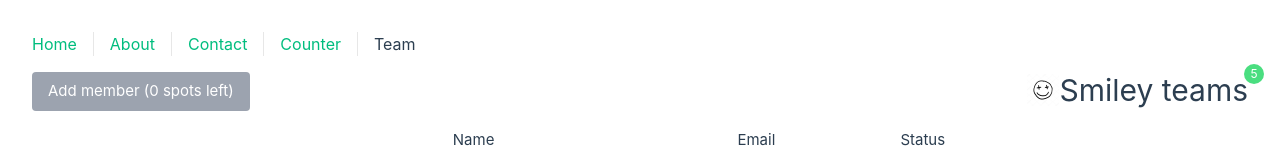
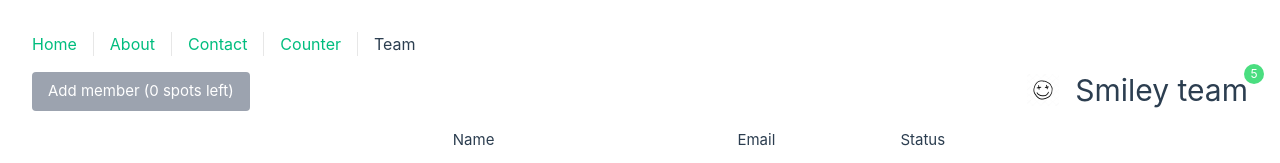
Before and after one commit to 012kirby210/laracast-vuejs-vite, a Vue app: page /team in a window 1280 px wide. Shown: the top 163 px of the page. Built offline with nearby package versions, Linux system fonts and the light colour scheme.

Commit message:
Eclatement du code en composants.

```diff
--- /dev/null
+++ b/src/components/Teams/TeamFooter.vue
@@ -0,0 +1,14 @@
+<script setup>
+
+import team from "@/team.json";
+</script>
+
+<template>
+  <footer class="mt-12 py-4 text-center">
+    <h4 class="font-semibold text-lg">{{team.name}} - {{team.spots}} members team</h4>
+  </footer>
+</template>
+
+<style scoped>
+
+</style>
--- /dev/null
+++ b/src/components/Teams/TeamHeader.vue
@@ -0,0 +1,30 @@
+<script setup>
+  import team from "@/team.json";
+</script>
+
+<template>
+  <header class="flex justify-between">
+    <div>
+      <button class="bg-green-500 hover:bg-green-600 text-white px-4 py-2 rounded disabled:bg-gray-400"
+              :disabled="team.members.length === team.spots"
+      >
+        Add member ({{ team.spots - team.members.length}} spots left)
+      </button>
+    </div>
+
+    <div>
+      <h3 class="inline-flex items-center text-3xl relative gap-4">
+        <div class="w-8">
+          <img src="../../assets/smile.jpg" alt="" class="mr-2 w-full"/>
+        </div>
+
+        {{ team.name }} team
+        <div class="bg-green-400 w-5 h-5 text-xs text-white rounded-full flex justify-center items-center absolute -right-4 -top-2">{{team.spots}}</div>
+      </h3>
+    </div>
+  </header>
+</template>
+
+<style scoped>
+
+</style>
--- /dev/null
+++ b/src/components/Teams/TeamMembers.vue
@@ -0,0 +1,22 @@
+<script setup>
+import team from "@/team.json";
+import TeamMember from "@/components/Teams/TeamMember.vue";
+</script>
+
+<template>
+  <table class="table-fixed border-spacing-2 border-separate">
+    <thead>
+    <th class="text-left-px-6 py-2">Name</th>
+    <th class="text-left-px-6 py-2">Email</th>
+    <th class="text-left-px-6 py-2">Status</th>
+    </thead>
+    <tbody>
+    <TeamMember v-for="(member, index) in team.members" :first-name="member.firstName" :last-name="member.lastName" :email="member.email" :status="member.status" :key="index"/>
+    </tbody>
+  </table>
+  <p class="text-right text-gray-600 italic" v-show="team.members.length===team.spots">There are no remaining team spots. Upgrade to add more.</p>
+</template>
+
+<style scoped>
+
+</style>
--- a/src/team.json
+++ b/src/team.json
@@ -1,4 +1,7 @@
-[
+{
+  "name": "Smiley",
+  "spots": 5,
+  "members": [
     {
       "firstName": "James",
       "lastName": "Doe",
@@ -30,3 +33,4 @@
       "status": "Active"
     }
   ]
+}
--- a/src/views/TeamVue.vue
+++ b/src/views/TeamVue.vue
@@ -1,55 +1,18 @@
 <script setup>
-import TeamMember from "@/components/Teams/TeamMember.vue";
 import team from '@/team.json';
+import TeamHeader from "@/components/Teams/TeamHeader.vue";
+import TeamMembers from "@/components/Teams/TeamMembers.vue";
+import TeamFooter from "@/components/Teams/TeamFooter.vue";
 
 </script>
 
 <template>
-  <header class="flex justify-between">
-    <div>
-      <button class="bg-green-500 hover:bg-green-600 text-white px-4 py-2 rounded disabled:bg-gray-400"
-              :disabled = true
-      >
-        Add member (0 spots left)
-      </button>
-    </div>
-
-    <div>
-      <h3 class="inline-flex items-center text-3xl relative">
-        <div class="w-8">
-          <img src="../assets/smile.jpg" alt="" class="mr-2 w-full"/>
-        </div>
-
-        Smiley teams
-        <div class="bg-green-400 w-5 h-5 text-xs text-white rounded-full flex justify-center items-center absolute -right-4 -top-2">5</div>
-      </h3>
-    </div>
-  </header>
-
+  <TeamHeader />
   <div class="place-self-center flex flex-col gap-y-3" style="width: 725px">
-    <table class="table-fixed border-spacing-2 border-separate">
-      <thead>
-      <th class="text-left-px-6 py-2">Name</th>
-      <th class="text-left-px-6 py-2">Email</th>
-      <th class="text-left-px-6 py-2">Status</th>
-      </thead>
-      <tbody>
-      <TeamMember v-for="(member, index) in team" :first-name="member.firstName" :last-name="member.lastName" :email="member.email" :status="member.status" :key="index"/>
-<!--      <TeamMember first-name="James" last-name="Doe" email="james@doe.com" status="Active"/>-->
-<!--      <TeamMember first-name="Sarah" last-name="Doe" email="sarah@doe.com" status="Active"/>-->
-<!--      <TeamMember first-name="Steven" last-name="Doe" email="steven@doe.com" status="Active"/>-->
-<!--      <TeamMember first-name="Jen" last-name="Doe" email="jen@doe.com" status="Active"/>-->
-<!--      <TeamMember first-name="John" last-name="Doe" email="john@doe.com" status="Active"/>-->
-
-      </tbody>
-    </table>
-
-    <p class="text-right text-gray-600 italic">There are no remaining team spots. Upgrade to add more.</p>
+    <TeamMembers />
   </div>
 
-  <footer class="mt-12 py-4 text-center">
-    <h4 class="font-semibold text-lg">Smiley - 5 members team</h4>
-  </footer>
+  <TeamFooter />
 
 </template>
 
```
Lines whose indentation alone changed are shown as unchanged.
